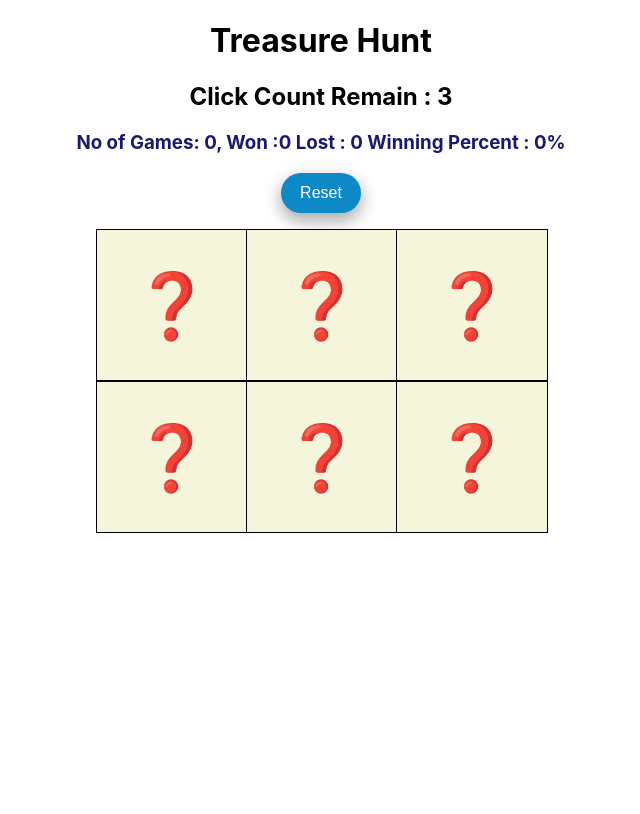
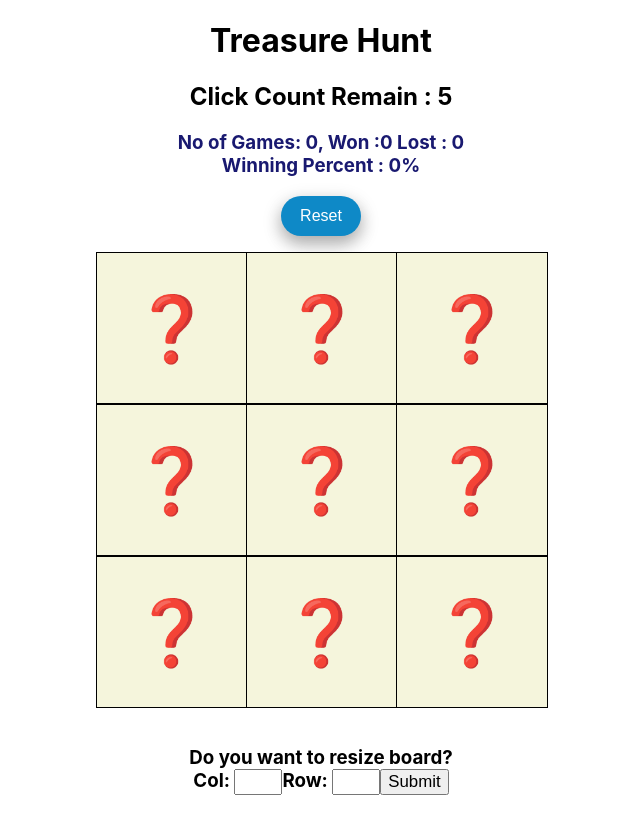
Before and after one commit to hyosunko/treasure-hunt, a React (Create React App) app: page / in a window 1280 px wide. Shown: the whole page, without its empty margins (319-959 px from the left). Built offline with nearby package versions, Linux system fonts and the light colour scheme.

Commit message:
add board resize function

```diff
--- a/src/App.css
+++ b/src/App.css
@@ -66,3 +66,9 @@
 .record{
   color: #008080;
 }
+
+input{
+  width: 40px;
+  text-align: center;
+  font-size: 0.9em;
+}
--- a/src/App.js
+++ b/src/App.js
@@ -8,7 +8,7 @@ class App extends Component {
     super(props)
     this.state ={
       boardWidth: 3,
-      boardHeight: 2,
+      boardHeight: 3,
       cellId: 999,
       clickCounter: 5,
       colWidthArray : [],
@@ -53,10 +53,7 @@ class App extends Component {
     console.log("colWidthArray: ", colWidthArray)
     console.log("cellStatus: ", cellStatus)
 
-    this.setState({colWidthArray:colWidthArray})
-    this.setState({cellStatus:cellStatus})
-    this.setState({cellDisplayContent:cellDisplayContent})
-    this.setState({clickCounter:clickCounter})
+    this.setState({colWidthArray:colWidthArray, cellStatus:cellStatus, cellDisplayContent:cellDisplayContent, clickCounter:clickCounter})
   }
 
   //cell clicked event hanlding function
@@ -107,10 +104,7 @@ class App extends Component {
     this.setState({clickedCellArray:clickedCellArray})
     console.log("clickedCellArray: ",clickedCellArray);
 
-    this.setState({currentState:this.state})
-    this.setState({clickCounter:clickCounter})
-    this.setState({cellId:cellId})
-    this.setState({record:record})
+    this.setState({currentState:this.state, clickCounter:clickCounter, cellId:cellId, record:record})
 
     console.log("cellClickedId: ", cellClickedId)
     console.log("click counter: ", clickCounter)
@@ -155,6 +149,57 @@ class App extends Component {
     this.setState({cellStatus:cellStatus, cellDisplayContent:cellDisplayContent, clickCounter:clickCounter, boardWidth:boardWidth, boardHeight:boardHeight, record:record, clickedCellArray:clickedCellArray})
   }
 
+  // resets board data
+  resizeBoard=(e)=>{
+
+    e.preventDefault()
+
+    let {boardWidth,boardHeight, clickCounter, cellStatus, cellDisplayContent,colWidthArray, clickedCellArray} = this.state;
+    boardWidth=parseInt(document.getElementById("width").value);
+    boardHeight=parseInt(document.getElementById("height").value);
+    //initializes board data
+    //fills cell status data with 0
+    cellStatus = Array(boardWidth*boardHeight).fill(0);
+    //fills cell display data with "?"
+    cellDisplayContent = Array(boardWidth*boardHeight).fill("❓");
+    //fills col size data by board width
+    colWidthArray = Array(boardWidth).fill("150px");
+
+    //intializes treasure, bomb position & game counter
+    //selects random treasure position between 0 to length of board
+    let treasurePostion = Math.floor(Math.random() * cellStatus.length)
+
+    //selects no of bomb: 10% of board size
+    let noOfBomb=Math.ceil(cellStatus.length/10)
+    //selects no of click counter: half of board size
+    clickCounter = Math.ceil(cellStatus.length/2)
+    //changes treasure data: 1 by selected position
+    cellStatus[treasurePostion] = 1
+    //selects bomb positions by looping
+    while(noOfBomb>0){
+      let bombPosition =Math.floor(Math.random() * cellStatus.length)
+      //selects bomb position if it is not same as treasure position
+      if(bombPosition !== treasurePostion ){
+        cellStatus[bombPosition] = 2
+        noOfBomb--
+      }
+    }
+
+    for(let i=0;i<clickedCellArray.length;i++){
+      clickedCellArray[i].style.backgroundColor = 'beige'
+    }
+    // empty clicked cells info
+    clickedCellArray=[]
+
+
+    console.log("noOfBomb: ",noOfBomb)
+    console.log("colWidthArray: ", colWidthArray)
+    console.log("cellStatus: ", cellStatus)
+
+    this.setState({colWidthArray:colWidthArray, cellStatus:cellStatus, cellDisplayContent:cellDisplayContent, clickCounter:clickCounter, boardWidth:boardWidth, boardHeight:boardHeight, clickedCellArray:clickedCellArray})
+
+  }
+
   render() {
 
     // create column grid data
@@ -168,6 +213,11 @@ class App extends Component {
       justifyContent: 'center',
     }
 
+    let inputSubmitStyle ={
+      width:'auto'
+    }
+
+
     // create board data
     let boardCell = this.state.cellStatus.map((v,i)=>{
       return(
@@ -177,11 +227,23 @@ class App extends Component {
       return (
         <div className="App">
           {/*Title & counter remain data*/}
-          <Header currentClickCounter={this.state.clickCounter} currentCellId={this.state.cellId} cellDisplayContentStatus={this.state.cellDisplayContent} initFunc={this.updateBoard} currentRecord={this.state.record}/>
+          <Header currentClickCounter={this.state.clickCounter} currentCellId={this.state.cellId} cellDisplayContentStatus={this.state.cellDisplayContent} initFunc={this.updateBoard} currentRecord={this.state.record} boardWidth={this.state.boardWidth} boardHeight={this.state.boardHeight} />
 
           {/*board*/}
           <div style={columnStyle} className="board-list">
             {boardCell}
+          </div>
+          <div>
+          <br/>
+          {/*board resize form*/}
+          <form onSubmit={this.resizeBoard}>
+            <h3>
+              Do you want to resize board?<br/>
+              Col: <input type="number" id="width" min="2" max="10" required/>
+              Row: <input type="number" id="height" min="1" max="10" required/>
+              <input style={inputSubmitStyle} type="submit" value="Submit" />
+            </h3>
+          </form>
           </div>
         </div>
       );
--- a/src/Header.js
+++ b/src/Header.js
@@ -8,6 +8,7 @@ class Header extends Component{
 		// call board initialize function
 		this.props.initFunc()
 	}
+
 	render(){
 
 		let clickRemain = this.props.currentClickCounter
@@ -48,11 +49,11 @@ class Header extends Component{
 
 
 		return(
-
 			<div>
 				<h1>Treasure Hunt</h1>
 				<h2 style={announceStyle}>{announce} </h2>
-				<h3 style={recordStyle}>No of Games: {totalNo}, Won :{winNo} Lost : {loseNo} Winning Percent : {winningPercent}%</h3>
+				<h3 style={recordStyle}>No of Games: {totalNo}, Won :{winNo} Lost : {loseNo} <br/>
+				 Winning Percent : {winningPercent}%</h3>
 				<form onSubmit={this.reset}>
 					<button className="button1" type="submit">Reset</button>
 				</form>
```
